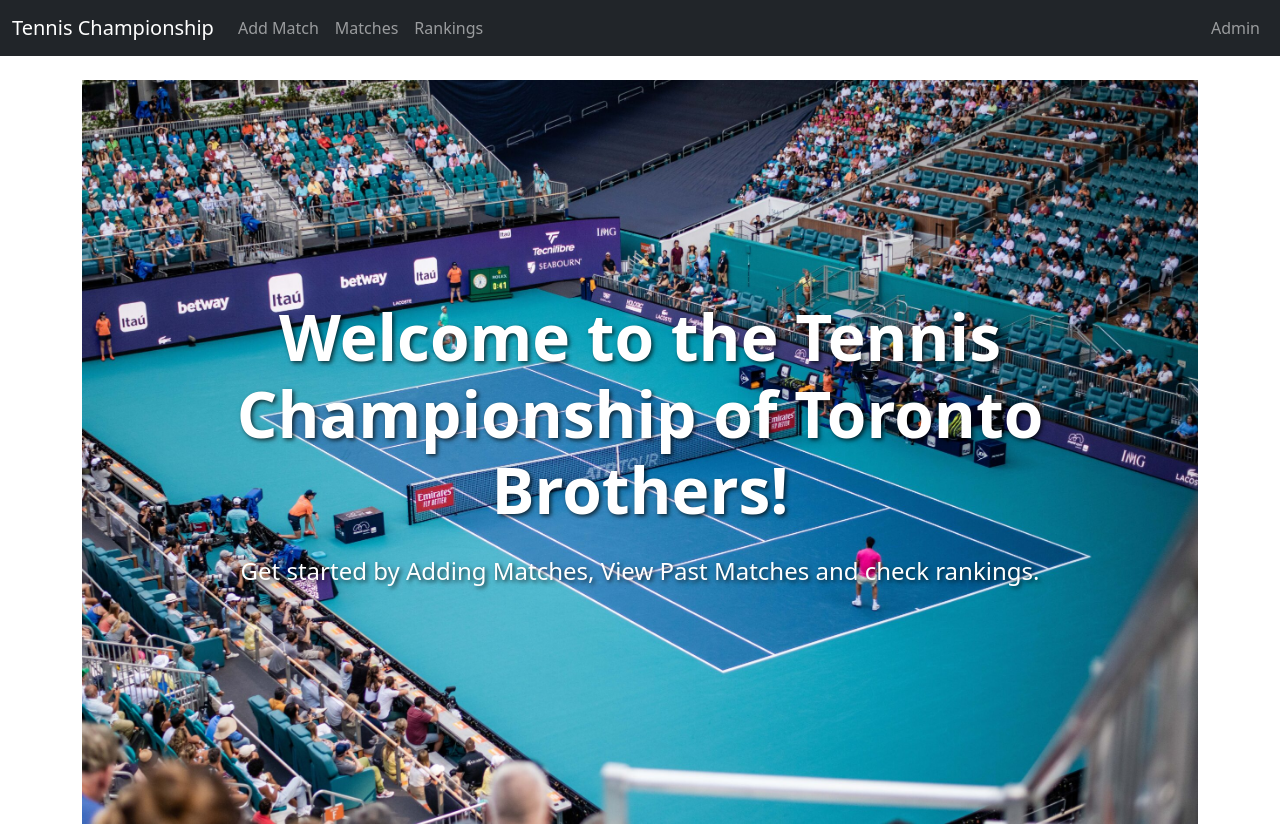
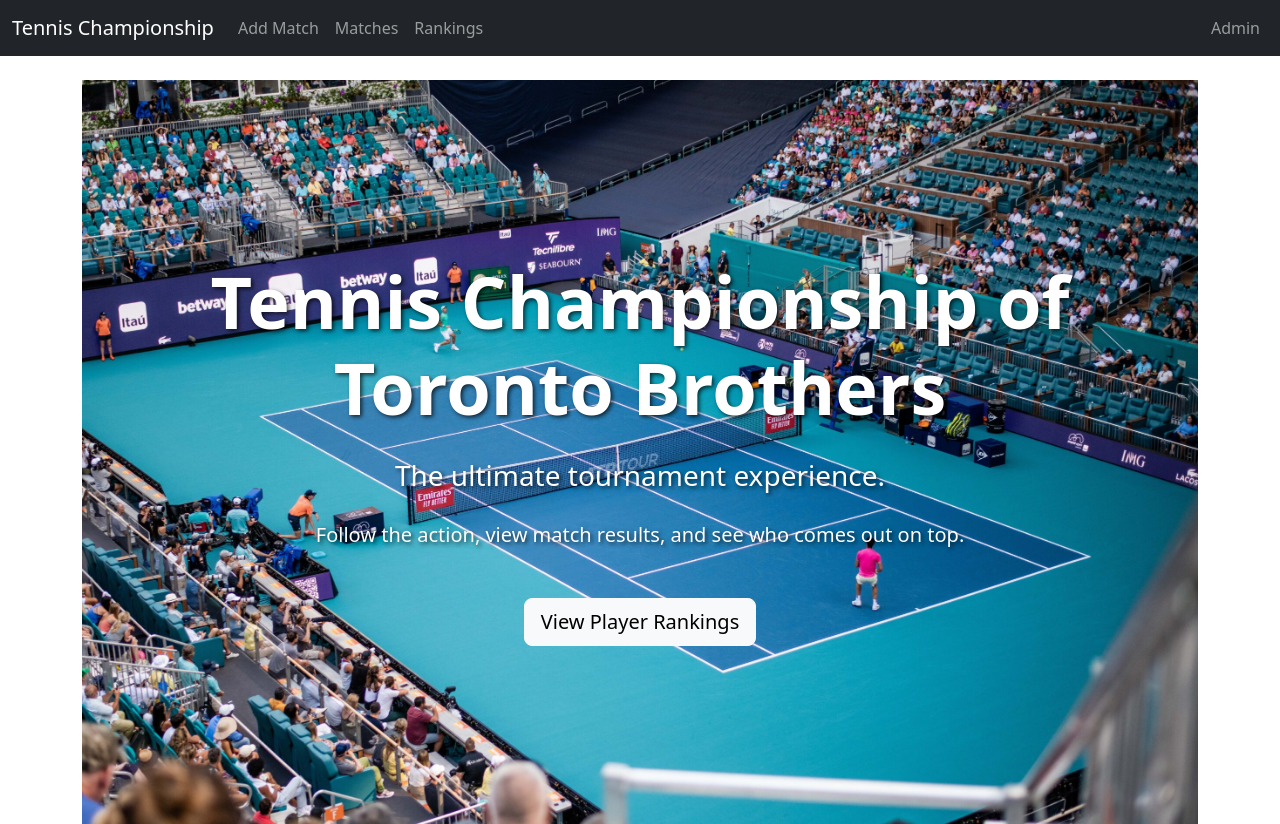
Before and after one commit to sabihmankani/tennistournament, a React (Create React App) app in the folder frontend/: page / in a window 1280 px wide. Built offline with nearby package versions, Linux system fonts and the light colour scheme.

Commit message:
Modernize home page and fix image path

```diff
--- a/frontend/package.json
+++ b/frontend/package.json
@@ -14,6 +14,7 @@
     "@types/react-dom": "^18.0.0",
     "bootstrap": "^5.3.8",
     "react": "^18.2.0",
+    "react-bootstrap": "^2.10.10",
     "react-dom": "^18.2.0",
     "react-router-dom": "^6.25.1",
     "react-scripts": "5.0.1",
--- a/frontend/src/pages/HomePage.tsx
+++ b/frontend/src/pages/HomePage.tsx
@@ -1,8 +1,10 @@
 import React from 'react';
+import { Link } from 'react-router-dom';
+import { Button } from 'react-bootstrap';
 
 const HomePage: React.FC = () => {
   const style = {
-    backgroundImage: `url('/images/tennis-court.jpg')`,
+    backgroundImage: `url(${process.env.PUBLIC_URL}/images/tennis-court.jpg)`,
     backgroundSize: 'cover',
     backgroundPosition: 'center',
     backgroundRepeat: 'no-repeat',
@@ -18,8 +20,14 @@ const HomePage: React.FC = () => {
 
   return (
     <div style={style} className="text-center">
-      <h1 className="display-3 fw-bold mb-4">Welcome to the Tennis Championship of Toronto Brothers!</h1>
-      <p className="lead fs-4">Get started by Adding Matches, View Past Matches and check rankings.</p>
+      <h1 className="display-2 fw-bold mb-4">Tennis Championship of Toronto Brothers</h1>
+      <p className="lead fs-3 mb-4">The ultimate tournament experience.</p>
+      <p className="fs-5 mb-5">Follow the action, view match results, and see who comes out on top.</p>
+      <Link to="/rankings">
+        <Button variant="light" size="lg">
+          View Player Rankings
+        </Button>
+      </Link>
     </div>
   );
 };
```
Also changed, not shown: 1 other file (tests, documents, lock files or other folders).
